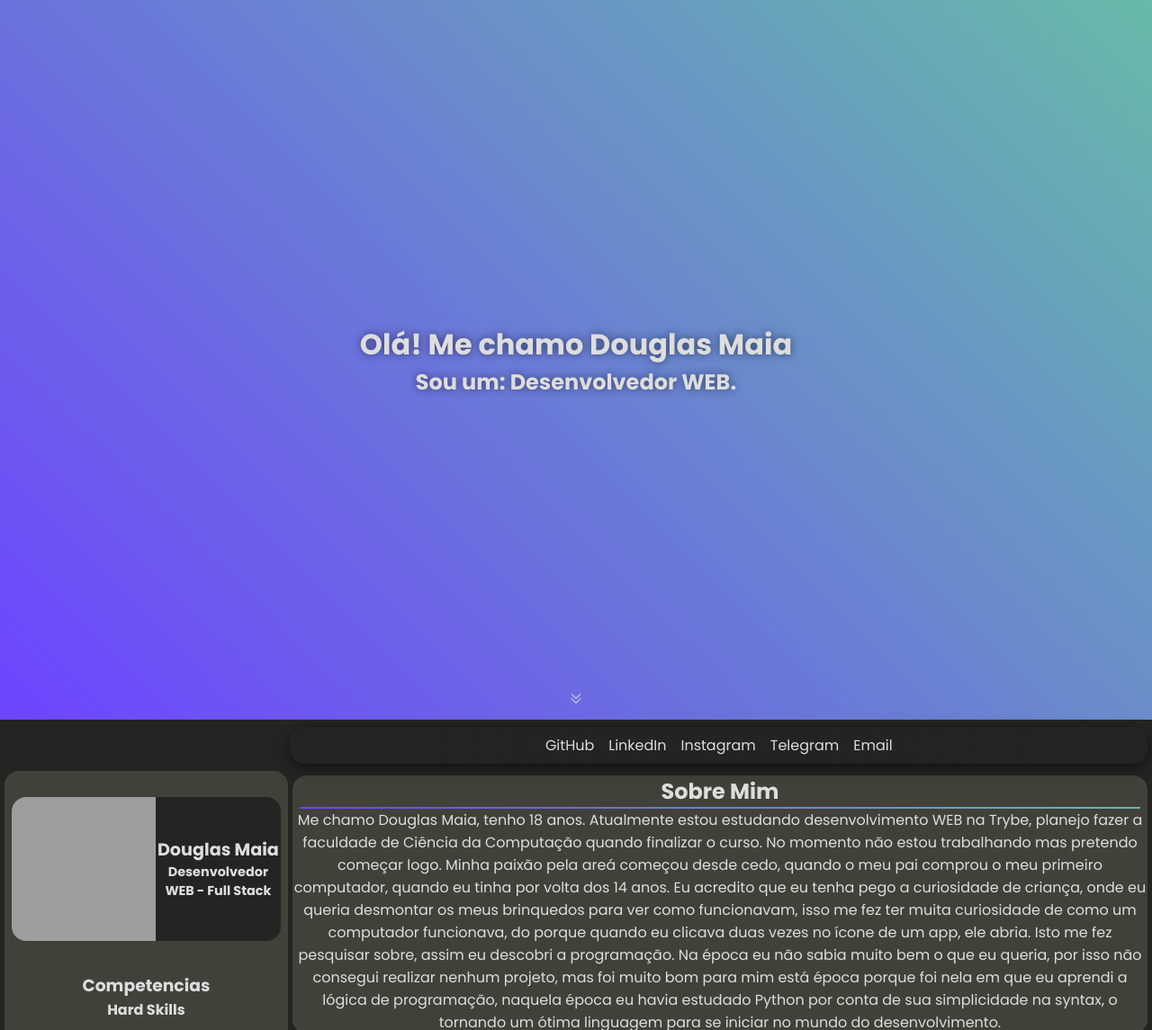
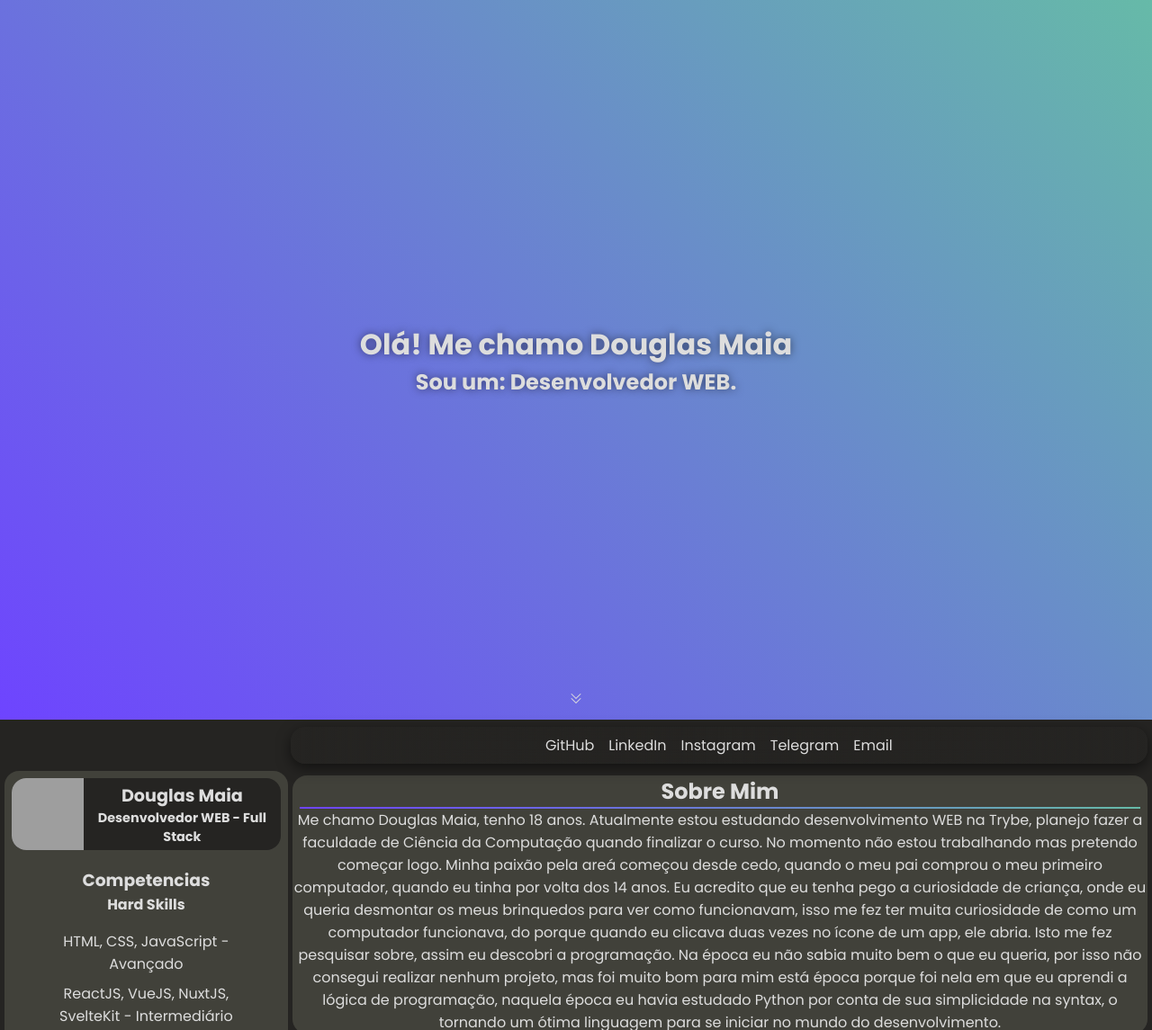
Before and after one commit to DouglasMai4/Perfil, an Astro site: page / in a window 1280 px wide. Shown: the top 1145 px of the page at 90% size. Built offline with nearby package versions, Linux system fonts and the light colour scheme; Astro itself is replaced by a stand-in of ours; grey boxes are pictures that could not be loaded.

Commit message:
fix: image size

```diff
--- a/src/components/About.astro
+++ b/src/components/About.astro
@@ -43,7 +43,7 @@
 .aside {
   display: flex;
   flex-direction: column;
-  justify-content: center;
+  /* justify-content: center; */
   align-items: center;
   padding: 0.5rem;
   border-radius: 1rem;
@@ -51,7 +51,7 @@
   background-color: $bg-color-s;
 
   img {
-    width: 250px;
+    width: 15rem;
     aspect-ratio: 1 / 1;
     border-radius: 1rem;
   }
@@ -64,7 +64,7 @@
     width: 100%;
     height: 3px;
     border: none;
-    margin-block: 1rem;
+    margin-block: 0 1rem;
     border-radius: 3px;
     background-color: var(--c-primary);
     background-image: linear-gradient(
@@ -106,8 +106,8 @@
       text-align: center;
 
       img {
-        width: 10rem;
-        height: 10rem;
+        width: 5rem;
+        height: 5rem;
         border-top-right-radius: 0;
         border-bottom-right-radius: 0;
       }
```
